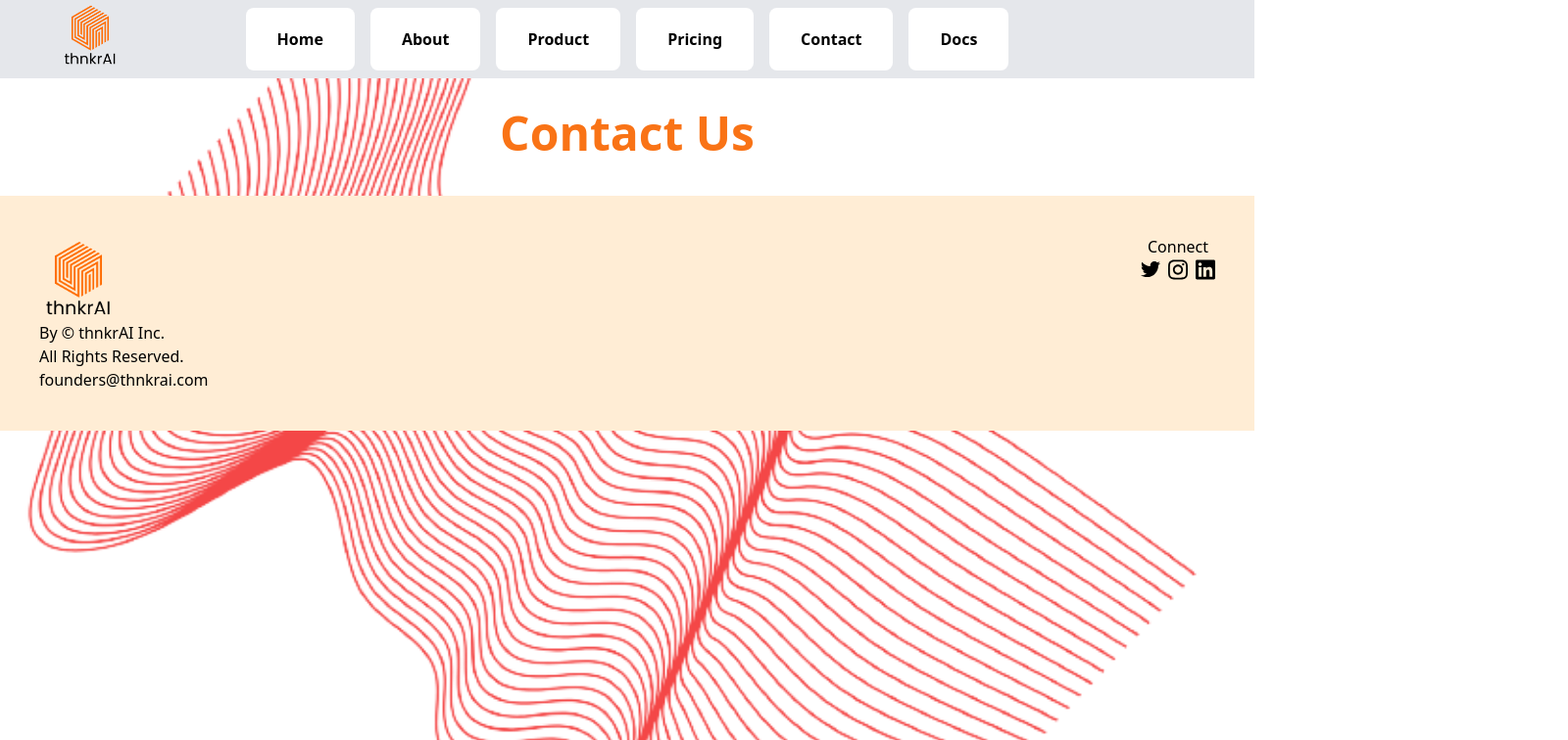
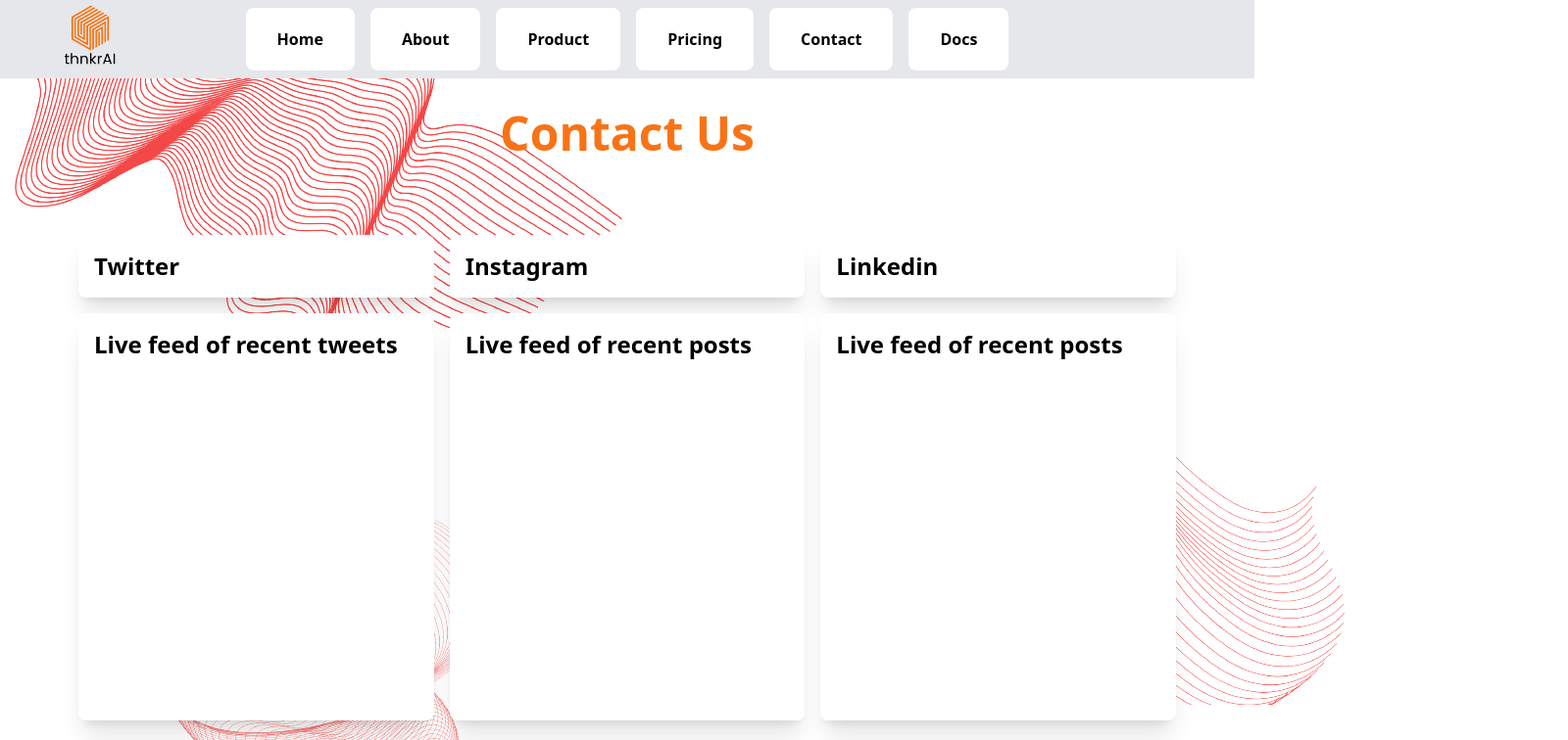
Before and after one commit to Mister-Resistor/thnkrai, a React (Create React App) app: page /contact in a window 1280 px wide. Shown: the top 756 px of the page at 98% size, 1600 px wide, since content can reach past the window. Built offline with nearby package versions, Linux system fonts and the light colour scheme.

Commit message:
Added rest of pages and background

```diff
--- a/src/components/Background.js
+++ b/src/components/Background.js
@@ -45,7 +45,19 @@ function draw(canvas, scaleX, scaleY) {
 */
 
 return(
-    <img src="thnkrai/6-removebg-preview.png"className="w-full -z-10 absolute"/>
+    <div>
+        <img src="thnkrai/6-removebg-preview.png"className="-top-10 -z-10 absolute"/>
+
+
+        {/* <img src="thnkrai/6-removebg-preview.png"className=" -top-100 -z-10 absolute"/>
+        <img src="thnkrai/6-removebg-preview.png"className=" top-200 -z-10 absolute"/>
+        <img src="thnkrai/6-removebg-preview.png"className=" top-300 -z-10 absolute"/>
+        <img src="thnkrai/6-removebg-preview.png"className=" top-400 -z-10 absolute"/> */}
+
+        <img src="thnkrai/5-removebg-preview.png"className="  -bottom-20 -z-10 absolute"/>
+        <img src="thnkrai/7-removebg-preview.png"className=" -right-80 bottom-20 -z-10 absolute"/>
+
+    </div>
 );
 }
 
--- a/src/pages/Contact.js
+++ b/src/pages/Contact.js
@@ -6,6 +6,47 @@ function Contact(){
             <div className='flex mt-8 mb-10 justify-center'>
                 <h1 className=' text-orange-500 font-extrabold text-5xl'>Contact Us</h1>
             </div>
+            <div className='grid grid-cols-3 gap-4 m-20'>
+                <div>
+                    <div className='bg-white p-4 rounded-lg shadow-xl col-span-3 md:col-span-1'>
+                        <h1 className='font-bold text-2xl'>
+                            Twitter
+                        </h1>
+                    </div>
+                    <div className='mt-4 bg-white p-4 rounded-lg shadow-xl col-span-3 md:col-span-1'>
+                        <h1 className='font-bold text-2xl h-96'>
+                            Live feed of recent tweets
+                        </h1>
+                    </div>
+                </div>
+
+
+                <div>
+                    <div className='bg-white p-4 rounded-lg shadow-xl col-span-3 md:col-span-1'>
+                        <h1 className='font-bold text-2xl'>
+                            Instagram
+                        </h1>
+                    </div>
+                    <div className='mt-4 bg-white p-4 rounded-lg shadow-xl col-span-3 md:col-span-1'>
+                        <h1 className='font-bold text-2xl h-96'>
+                            Live feed of recent posts
+                        </h1>
+                    </div>
+                </div>
+
+                <div>
+                    <div className='bg-white p-4 rounded-lg shadow-xl col-span-3 md:col-span-1'>
+                        <h1 className='font-bold text-2xl'>
+                            Linkedin
+                        </h1>
+                    </div>
+                    <div className='mt-4 bg-white p-4 rounded-lg shadow-xl col-span-3 md:col-span-1'>
+                        <h1 className='font-bold text-2xl h-96'>
+                            Live feed of recent posts
+                        </h1>
+                    </div>
+                </div>
+            </div>
         </div>
     );
 }
--- a/src/pages/Docs.js
+++ b/src/pages/Docs.js
@@ -6,6 +6,13 @@ function Docs(){
             <div className='flex mt-8 mb-10 justify-center'>
                 <h1 className=' text-orange-500 font-extrabold text-5xl'>Docs Coming Soon...</h1>
             </div>
+
+            <div className='h-96 w-40 bg-black invisible'>
+
+            </div>
+            <div className='h-96 w-40 bg-black invisible'>
+
+            </div>
         </div>
     );
 }
--- a/src/pages/Pricing.js
+++ b/src/pages/Pricing.js
@@ -19,7 +19,7 @@ function Pricing(){
                         <li>✔ That</li>
                         <li>✔ The other thing</li>
                     </ul>
-                    <h1 className='font-bold text-2xl bottom-0'>
+                    <h1 className='font-bold text-2xl '>
                         $5/mo
                     </h1>
                 </div>
@@ -67,6 +67,9 @@ function Pricing(){
                     </h1>
                 </div>
             </div>
+            <div className='h-10'>
+
+            </div>
         </div>
     );
 }
--- a/src/pages/Product.js
+++ b/src/pages/Product.js
@@ -6,6 +6,41 @@ function Product(){
             <div className='flex mt-8 mb-10 justify-center'>
                 <h1 className=' text-orange-500 font-extrabold text-5xl'>Our Product</h1>
             </div>
+
+            <div className='grid lg:grid-cols-2 md:grid-cols-1 gap-4 font-sans text-left mx-20 my-20'>
+                <div className='bg-white p-4 rounded-lg shadow-xl'>
+                    <h1 className='font-bold text-2xl mx-4'>
+                        What is thnkrAI?
+                    </h1>
+                    <p className='my-4 mx-4 text-gray-400'>
+                        ThnkrAI is a startup that leverages the power of artificial intelligence and statistical models to revolutionize the way you can price anything. With our pricing solutions, anyone can now easily and accurately determine the value of any item. Join us on our mission to bring the power of advanced analytics and pricing to everyone.
+                    </p>
+                </div>
+                <div className='bg-white p-4 rounded-lg shadow-xl'>
+                    <h1 className='font-bold text-2xl mx-4'>
+                    What we stand for
+                    </h1>
+                    <p className='my-4 mx-4 text-gray-400'>
+                    Our core mission is to bring price transparency and fairness to consumers. We firmly believe that every individual deserves access to accurate and reliable pricing information for all products. We strive to provide consumers with a comprehensive understanding of pricing dynamics, enabling them to make informed decisions and ensuring a level playing field.
+                    </p>
+                </div>
+                <div className='bg-white p-4 rounded-lg shadow-xl'>
+                    <h1 className='font-bold text-2xl mx-4'>
+                    Our Vision - Pricing insights for all
+                    </h1>
+                    <p className='my-4 mx-4 text-gray-400'>
+                    Not everyone has the time, knowledge, or access to comprehensive pricing information. At thnkrAI, we bridge this gap by providing pricing research, insights, and data-driven solutions. Our vision is to empower individuals with the confidence and understanding to navigate complex marketplaces effortlessly, ensuring price transparency and fairness for all.
+                    </p>
+                </div>
+                <div className='bg-white p-4 rounded-lg shadow-xl'>
+                    <h1 className='font-bold text-2xl mx-4'>
+                    Why we started
+                    </h1>
+                    <p className='my-4 mx-4 text-gray-400'>
+                    After years of conducting statistical pricing analysis in the automotive industry, we discovered a significant gap in the market. While car-value estimators were readily available, there was a distinct absence of estimators for everyday products. This realization fueled our mission to provide pricing insights and knowledge for all types of consumer goods.
+                    </p>
+                </div>
+            </div>
         </div>
     );
 }
```
